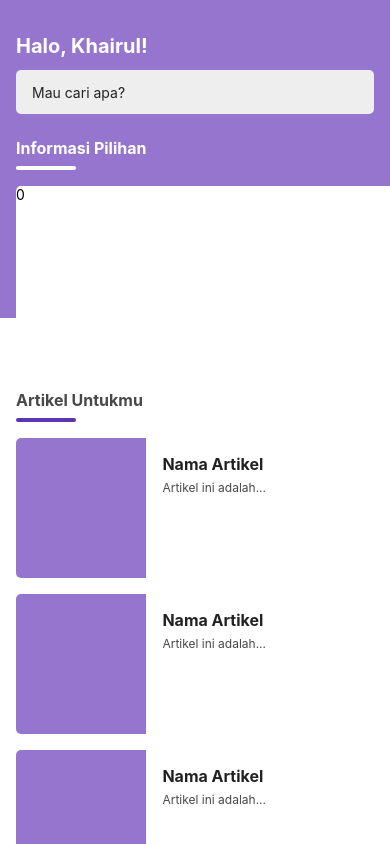
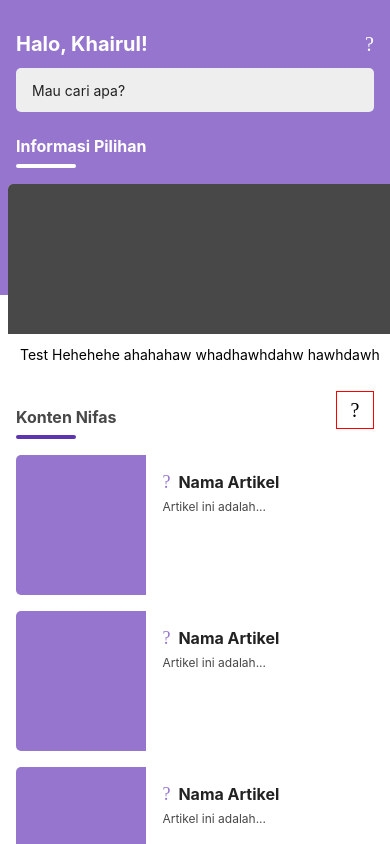
Before and after one commit to khairul169/NifasSmartCare, a React Native app: screen / in a window 390 px wide. Built offline with nearby package versions, Linux system fonts and the light colour scheme.

Commit message:
Update screen, added vector icons deps

```diff
--- a/package.json
+++ b/package.json
@@ -11,7 +11,8 @@
   },
   "dependencies": {
     "react": "16.9.0",
-    "react-native": "0.61.5"
+    "react-native": "0.61.5",
+    "react-native-vector-icons": "^6.6.0"
   },
   "devDependencies": {
     "@babel/core": "^7.7.7",
--- a/src/Screens/Beranda.js
+++ b/src/Screens/Beranda.js
@@ -7,32 +7,59 @@ import {
   FlatList,
   Dimensions,
   StatusBar,
+  TouchableNativeFeedback,
 } from 'react-native';
 import Colors from '../Colors';
+import Icon from 'react-native-vector-icons/Ionicons';
 
 const screen = Dimensions.get('screen');
 const isLandscape = screen.width > screen.height;
-const informasiPilihan = [1, 2, 3];
+const related = [1, 2, 3];
 const artikel = [1, 2, 3];
 
-const Beranda = () => {
-  const renderInformasiPilihan = ({index, item}) => (
-    <View style={styles.informasiPilihanCard}>
-      <Text>{index}</Text>
+const MoreButton = ({onPress}) => {
+  const style = {
+    backgroundColor: '#fff',
+    alignItems: 'center',
+    justifyContent: 'center',
+    width: 36,
+    height: 36,
+    borderRadius: 18,
+    elevation: 3,
+  };
+  return (
+    <TouchableNativeFeedback onPress={onPress}>
+      <View style={style}>
+        <Icon name="md-arrow-forward" size={20} />
+      </View>
+    </TouchableNativeFeedback>
+  );
+};
+
+const RelatedItem = () => (
+  <View style={styles.relatedCard}>
+    <View style={styles.relatedImg} />
+    <Text style={styles.relatedCaption} numberOfLines={1}>
+      Test Hehehehe ahahahaw whadhawhdahw hawhdawh
+    </Text>
   </View>
 );
 
-  const renderArticles = (item, index) => (
-    <View key={index} style={styles.artikel}>
+const ArticleItem = () => (
+  <View style={styles.artikel}>
     <View style={styles.artikelImage} />
     <View style={styles.artikelContent}>
-        <Text style={styles.artikelTitle}>Nama Artikel</Text>
+      <View style={{flexDirection: 'row', alignItems: 'center'}}>
+        <Icon name="ios-book" size={18} color={Colors.secondary} />
+        <Text style={[styles.artikelTitle, {marginLeft: 8}]}>Nama Artikel</Text>
+      </View>
       <Text style={styles.artikelDesc}>Artikel ini adalah...</Text>
     </View>
   </View>
 );
 
-  const informasiPilihanSeparator = [
+const Beranda = () => {
+  const relatedSeparator = [
     styles.separatorBar,
     {backgroundColor: '#fff', marginBottom: 0},
   ];
@@ -42,35 +69,46 @@ const Beranda = () => {
       <StatusBar barStyle="light-content" backgroundColor={Colors.secondary} />
       <View style={styles.header}>
         <View style={styles.headerContent}>
+          <View style={styles.sectionRow}>
             <Text style={styles.greetingText}>Halo, Khairul!</Text>
+            <Icon name="md-list" color="#fff" size={20} />
+          </View>
           <View style={styles.search}>
             <Text style={styles.searchText}>Mau cari apa?</Text>
           </View>
 
-          <Text style={styles.informasiPilihanTitle}>Informasi Pilihan</Text>
-          <View style={informasiPilihanSeparator} />
+          <Text style={styles.relatedTitle}>Informasi Pilihan</Text>
+          <View style={relatedSeparator} />
         </View>
 
         <FlatList
-          data={informasiPilihan}
+          data={related}
           horizontal
-          style={styles.informasiPilihan}
-          contentContainerStyle={styles.informasiPilihanContainer}
-          renderItem={renderInformasiPilihan}
+          style={styles.related}
+          contentContainerStyle={styles.relatedContainer}
           keyExtractor={(item, index) => index.toString()}
           showsHorizontalScrollIndicator={false}
+          renderItem={({index, item}) => <RelatedItem />}
+          snapToInterval={screen.width * 0.8 - 16}
+          snapToAlignment="center"
+          decelerationRate="fast"
+          scrollEventThrottle={32}
+          pagingEnabled
         />
       </View>
 
       <View style={styles.mainContent}>
-        <Text style={styles.sectionTitle}>Artikel Untukmu</Text>
+        <View style={styles.sectionRow}>
+          <View>
+            <Text style={styles.sectionTitle}>Konten Nifas</Text>
             <View style={styles.separatorBar} />
+          </View>
+          <MoreButton onPress={() => {}} />
+        </View>
 
-        {artikel.map(renderArticles)}
-
-        <View style={styles.moreArticleButton}>
-          <Text style={styles.moreArticleButtonText}>> Lihat lainnya..</Text>
-        </View>
+        {artikel.map((item, index) => (
+          <ArticleItem key={index} />
+        ))}
       </View>
     </ScrollView>
   );
@@ -85,11 +123,11 @@ const styles = StyleSheet.create({
   },
   headerContent: {
     padding: 16,
+    paddingTop: 32,
   },
   greetingText: {
     fontSize: 20,
     fontWeight: 'bold',
-    marginTop: 18,
     color: Colors.textAlt,
   },
   search: {
@@ -104,32 +142,45 @@ const styles = StyleSheet.create({
     fontSize: 14,
     color: Colors.text,
   },
-  informasiPilihanTitle: {
+  relatedTitle: {
     fontSize: 16,
     fontWeight: 'bold',
     color: Colors.textAlt,
     marginTop: 24,
   },
-  informasiPilihan: {
+  related: {
     marginTop: -16,
-    marginBottom: -64,
+    marginBottom: -96,
   },
-  informasiPilihanContainer: {
+  relatedContainer: {
     paddingHorizontal: 8,
   },
-  informasiPilihanCard: {
+  relatedCard: {
     backgroundColor: Colors.background,
     elevation: 5,
-    width: (isLandscape ? screen.height : screen.width) - 32,
-    height: 180,
+    width: (isLandscape ? screen.height : screen.width * 0.8) - 32,
     margin: 16,
     marginHorizontal: 8,
     borderRadius: 5,
+    overflow: 'hidden',
+  },
+  relatedImg: {
+    height: 150,
+    backgroundColor: Colors.grey,
+  },
+  relatedCaption: {
+    fontSize: 14,
+    margin: 12,
   },
   mainContent: {
-    marginTop: 40,
+    marginTop: 80,
     padding: 16,
-    paddingBottom: 0,
+    paddingBottom: 8,
+  },
+  sectionRow: {
+    flexDirection: 'row',
+    alignItems: 'center',
+    justifyContent: 'space-between',
   },
   sectionTitle: {
     fontSize: 16,
@@ -148,7 +199,7 @@ const styles = StyleSheet.create({
   artikel: {
     backgroundColor: Colors.background,
     borderRadius: 5,
-    elevation: 5,
+    elevation: 3,
     marginBottom: 16,
     overflow: 'hidden',
     flexDirection: 'row',
@@ -173,21 +224,6 @@ const styles = StyleSheet.create({
     color: Colors.grey,
     marginTop: 6,
   },
-  moreArticleButton: {
-    padding: 16,
-    paddingBottom: 24,
-    paddingHorizontal: 16,
-    borderColor: '#ddd',
-    borderTopWidth: 1,
-    marginTop: 12,
-    flexDirection: 'row',
-    justifyContent: 'center',
-  },
-  moreArticleButtonText: {
-    color: Colors.primary,
-    fontSize: 16,
-    fontWeight: 'bold',
-  },
 });
 
 export default Beranda;
```
Also changed, not shown: 23 other files (tests, documents, lock files or other folders). Lines whose indentation alone changed are shown as unchanged.
